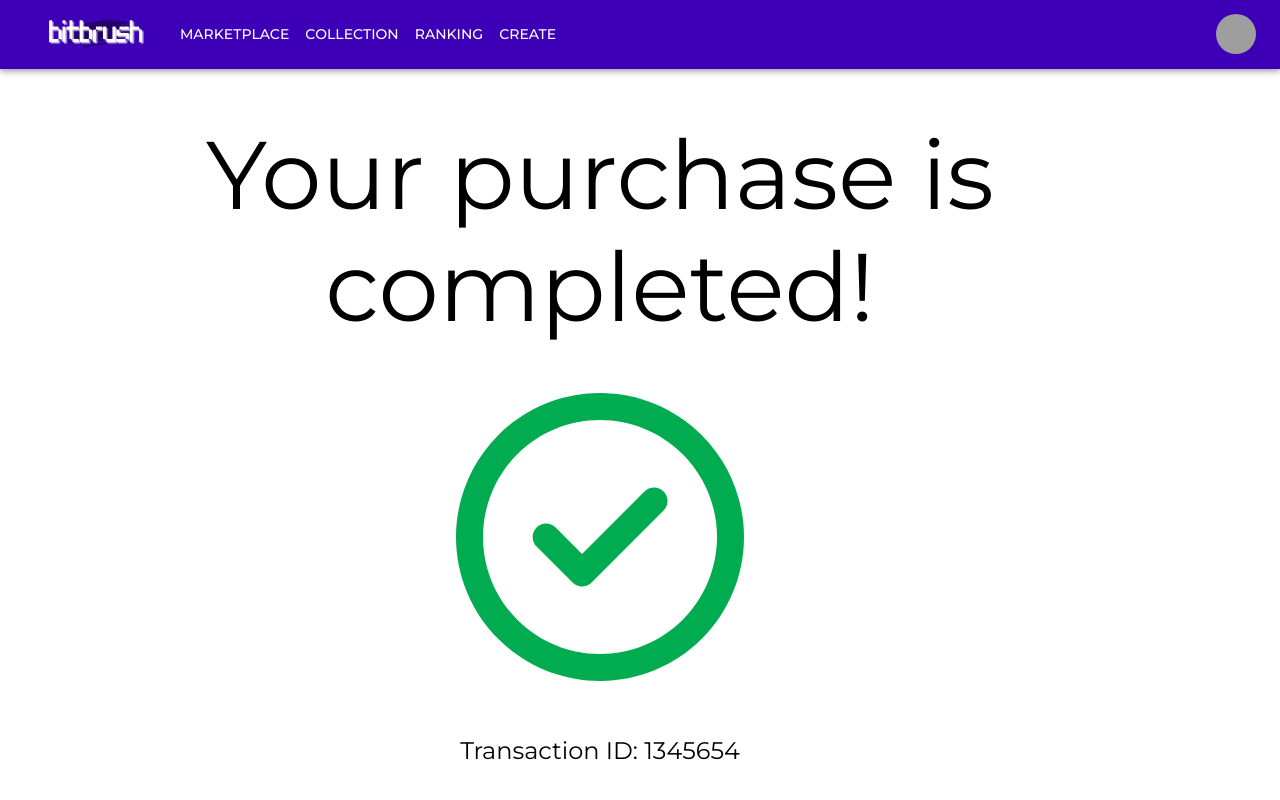
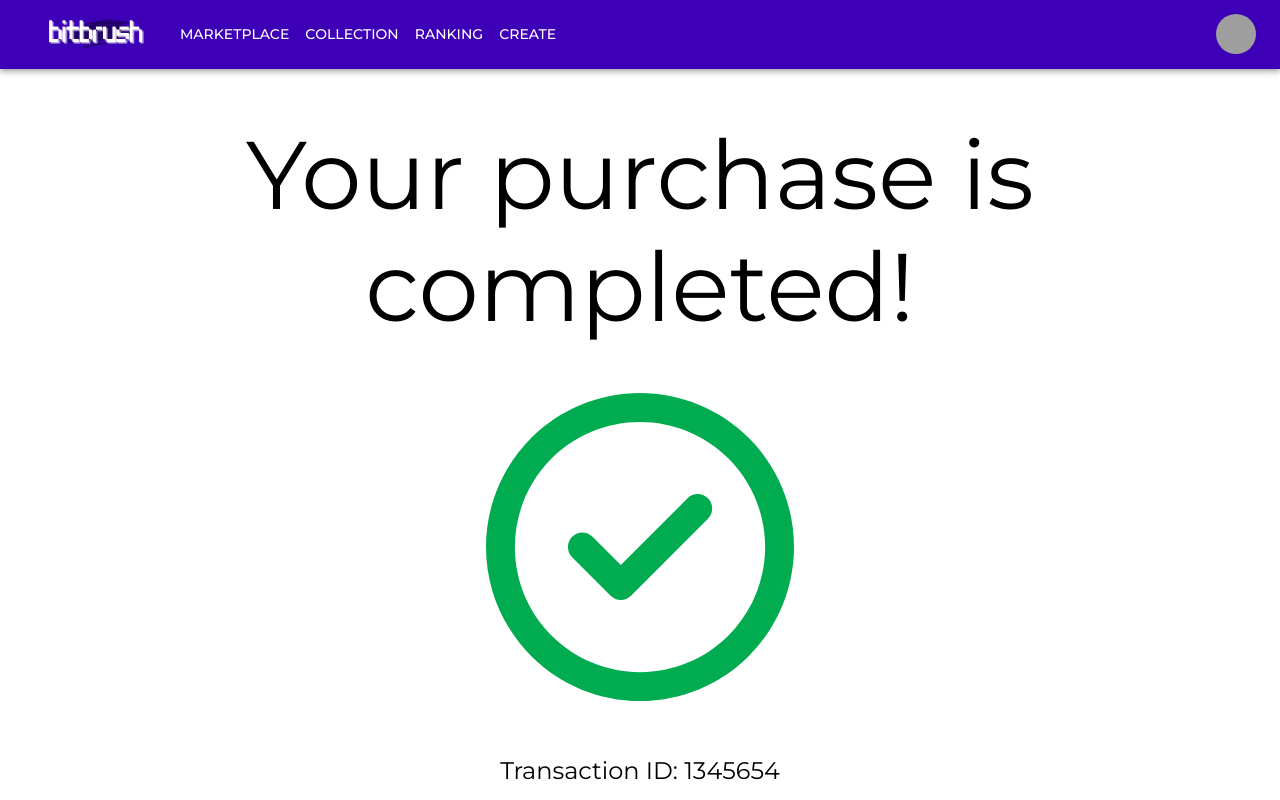
Before and after one commit to daylanguyenphuc/BitBrush, a React (Create React App) app: page /purchasecompleted in a window 1280 px wide. Shown: the top 800 px of the page. Built offline with nearby package versions, Linux system fonts and the light colour scheme; grey boxes are pictures that could not be loaded.

Commit message:
fix cf purchase

```diff
--- a/src/ConfirmPurchases.js
+++ b/src/ConfirmPurchases.js
@@ -2,7 +2,7 @@ import { Container, Typography, Button } from "@mui/material";
 
 const ConfirmPurchase = () => {
     return (
-        <Container style={{ textAlign: 'center', margin: '50px 0' }}>
+        <Container maxWidth="xl" style={{ textAlign: 'center', display: 'block', margin: '50px auto' }}>
             <Typography variant="h1" gutterBottom style={{ margin: '50px 0' }}>Your purchase is completed!</Typography>
             <svg width="25%" height="25%" viewBox="0 0 512 512" fill="none" xmlns="http://www.w3.org/2000/svg">
                 <g clip-path="url(#clip0_1028_5454)">
```
